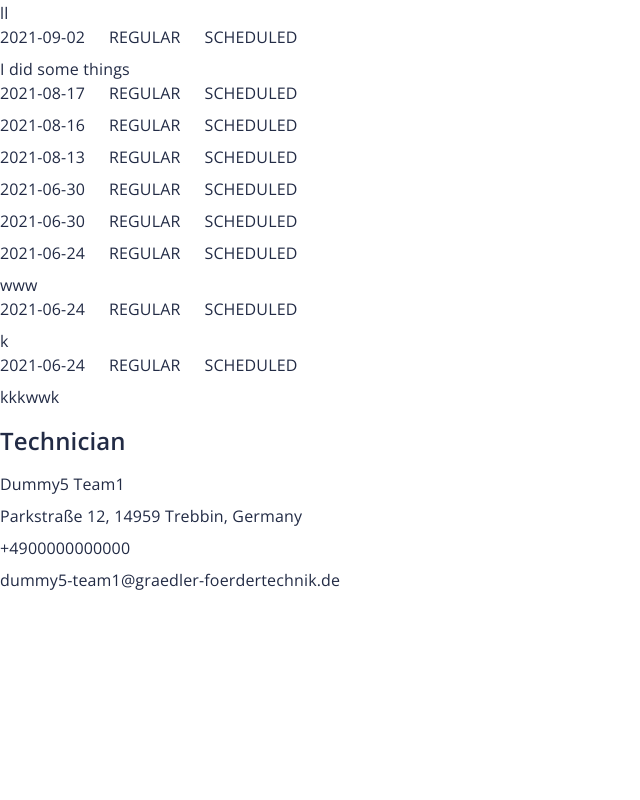
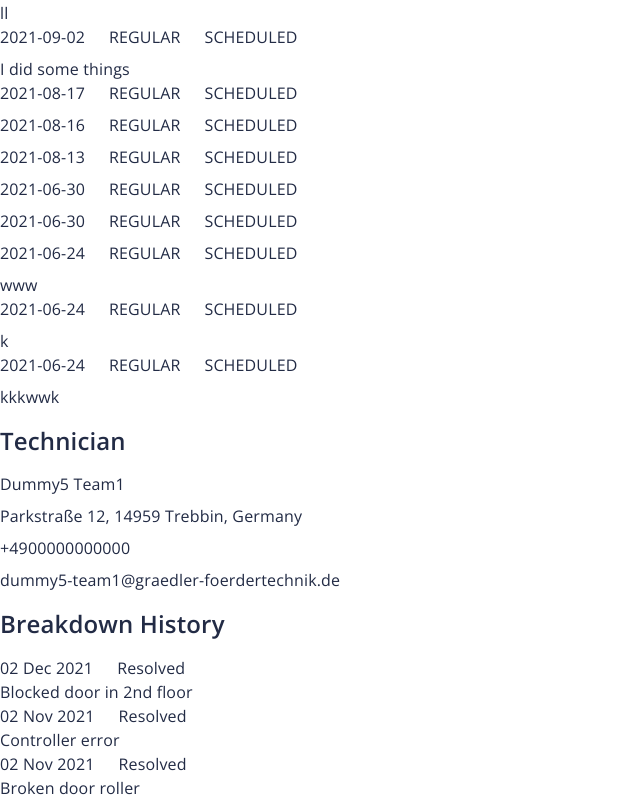
Before and after one commit to Westernwells/mainteny-pm, a React (Create React App) app: page /pm/units/0545ef12-c1dd-4d80-ab6e-a1c0ef937409 in a window 1280 px wide. Shown: the part 327-1127 px from the top of the page, without its empty margins (0-640 px from the left). Before the commit the page ends 919 px from the top, so only its background shows below. Built offline with nearby package versions, Linux system fonts and the light colour scheme.

Commit message:
add elevator break down section

```diff
--- /dev/null
+++ b/src/pages/units-detail/ElevatorBreakDownSection.tsx
@@ -0,0 +1,30 @@
+import React from 'react';
+import {Box, Stack} from '@mui/material';
+
+// TODO: we do not have the model in backend yet
+export const ElevatorBreakDownSection = () => (
+  <Box>
+    <h2>Breakdown History</h2>
+    <Stack>
+      <Stack direction="row" spacing={3}>
+        <div>02 Dec 2021</div>
+        <div>Resolved</div>
+      </Stack>
+      <div>Blocked door in 2nd floor</div>
+    </Stack>
+    <Stack>
+      <Stack direction="row" spacing={3}>
+        <div>02 Nov 2021</div>
+        <div>Resolved</div>
+      </Stack>
+      <div>Controller error</div>
+    </Stack>
+    <Stack>
+      <Stack direction="row" spacing={3}>
+        <div>02 Nov 2021</div>
+        <div>Resolved</div>
+      </Stack>
+      <div>Broken door roller</div>
+    </Stack>
+  </Box>
+);
--- a/src/pages/units-detail/UnitsDetail.tsx
+++ b/src/pages/units-detail/UnitsDetail.tsx
@@ -9,6 +9,7 @@ import {ElevatorBasicSection} from './ElevatorBasicSection';
 import {ServiceHistorySection} from './ServiceHistorySection';
 import {TechnicianSection} from './TechnicianSection';
 import {createEmptyResource} from '../../utils/paging-utils';
+import {ElevatorBreakDownSection} from './ElevatorBreakDownSection';
 
 const pageSize = 10;
 export interface UnitsDetailProps {
@@ -48,6 +49,7 @@ export const UnitsDetail = ({stopLoading}: UnitsDetailProps) => {
       {serviceOrders.data.length > 0 && (
         <TechnicianSection serviceOrder={serviceOrders.data[0]} />
       )}
+      <ElevatorBreakDownSection />
     </Stack>
   );
 };
```
